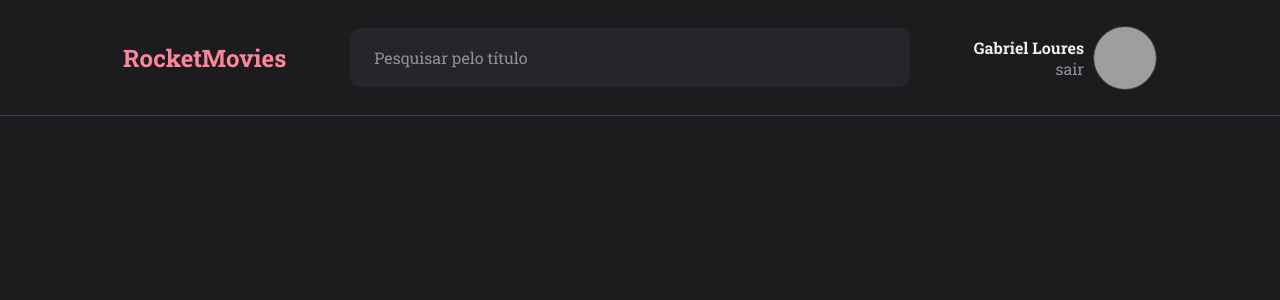
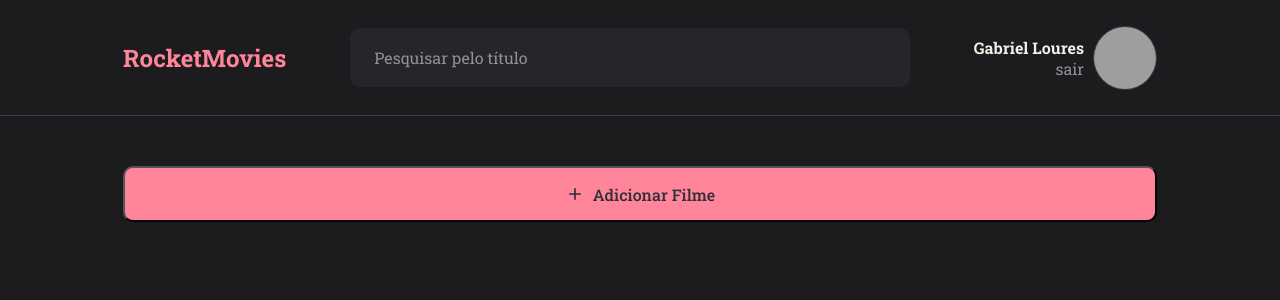
Before and after one commit to GabrielLoures/RocketMovies, a React (Vite) app: page / in a window 1280 px wide. Shown: the top 300 px of the page. Built offline with nearby package versions, Linux system fonts and the light colour scheme; grey boxes are pictures that could not be loaded.

Commit message:
End Button COmponent

```diff
--- /dev/null
+++ b/src/components/Button/index.jsx
@@ -0,0 +1,12 @@
+import { Container } from './styles';
+
+export function Button({ icon: Icon, title }) {
+
+  return(
+    <Container type="button">
+      {Icon && <Icon size={20} />}
+      { title }
+    </Container>
+  );
+
+}
--- /dev/null
+++ b/src/components/Button/styles.js
@@ -0,0 +1,22 @@
+import styled from 'styled-components';
+
+export const Container = styled.button`
+
+  width: 100%;
+  height: 56px;
+
+  background-color: ${({ theme }) => theme.COLORS.PINK_100};
+  color: ${({ theme }) => theme.COLORS.BACKGROUND_TAG};
+
+  font-weight: 500;
+  line-height: 21px;
+
+  padding: 16px auto;
+  border-radius: 10px;
+
+  display: flex;
+  align-items: center;
+  justify-content: center;
+  gap: 8px;
+
+`;
--- a/src/pages/Home/index.jsx
+++ b/src/pages/Home/index.jsx
@@ -1,9 +1,23 @@
 import { Header } from '../../components/Header';
+
+import { Container } from './styles';
+
+import {RiAddFill} from 'react-icons/ri'
+
+import { Button } from '../../components/Button';
 
 export function Home() {
 
   return(
-    <Header />
+    <Container>
+      <Header />
+
+      <main>
+        <Button title="Adicionar Filme" icon={RiAddFill}/>
+      </main>
+
+
+    </Container>
   );
 
 }
--- a/src/pages/Home/styles.js
+++ b/src/pages/Home/styles.js
@@ -1 +1,20 @@
 import styled from 'styled-components';
+
+export const Container = styled.div`
+
+  width: 100%;
+  height: 100vh;
+
+  display: grid;
+  grid-template-rows: 116px auto;
+  grid-template-areas: "header" "content";
+
+  > main {
+    grid-area: content;
+    overflow-y: auto;
+    margin: 50.4px 123px;
+  }
+
+
+
+`
```
